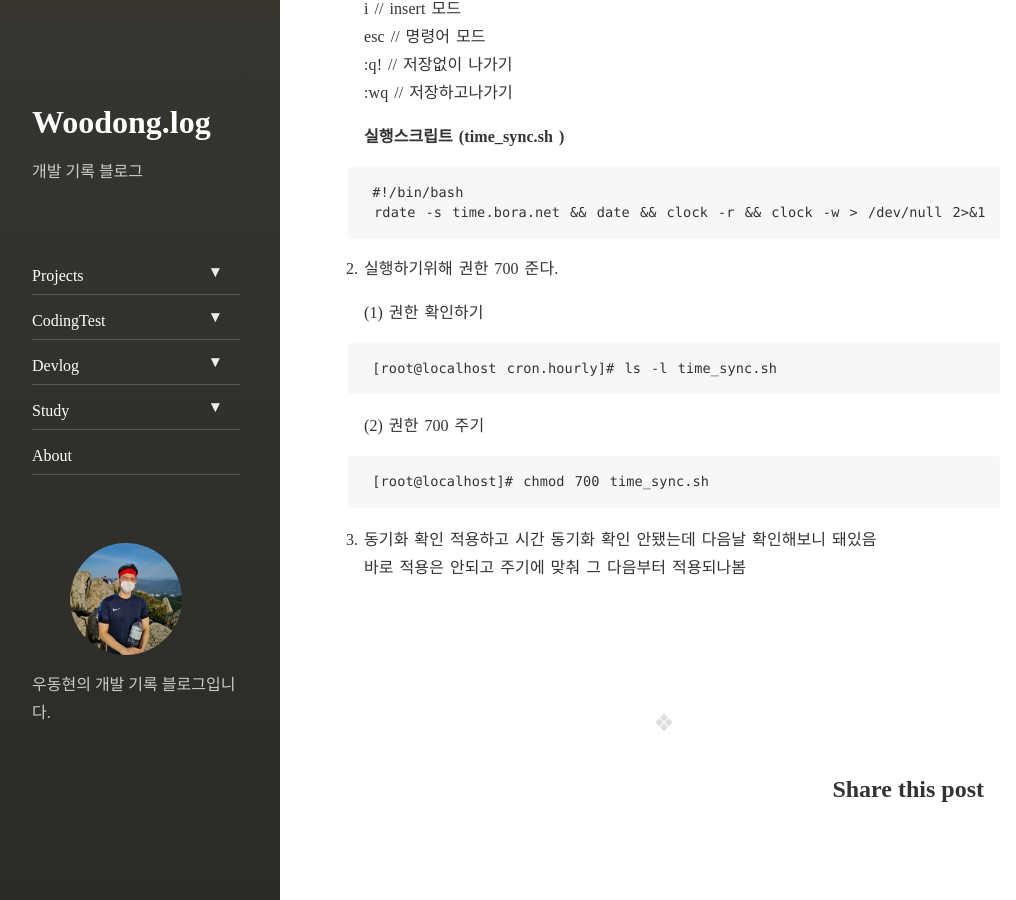
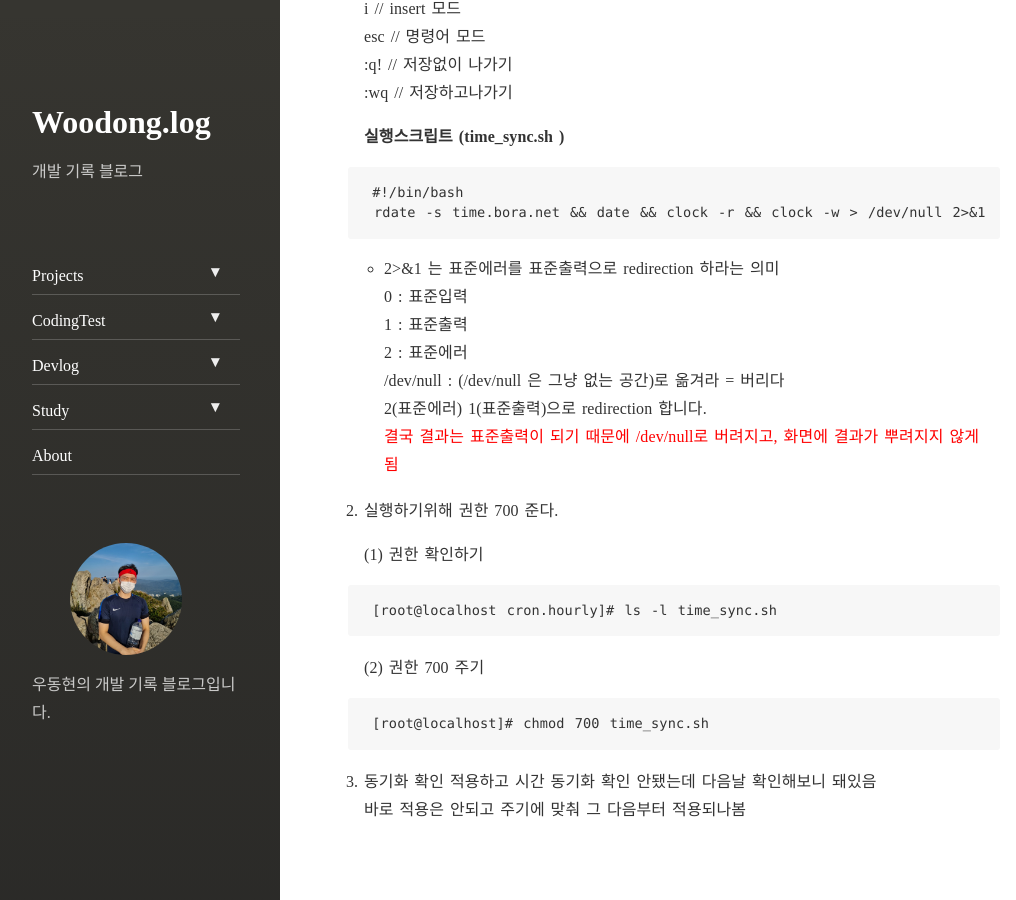
Before and after one commit to dhsj8405/dhsj8405.github.io, a Jekyll site: the page built from _posts/2021-02-15-linux-01.markdown, in a window 1280 px wide and 900 px high, scrolled down 768 px. Shown: the whole window, without its empty margins (8-1024 px from the left). Built offline with Jekyll 4.4.1, drawn with Linux system fonts in a browser that asks for light colours; nearby versions of some CDN libraries; comment, search, counter and statistics services are not loaded.

Commit message:
dev/null 뜻 설명

````diff
--- a/_posts/2021-02-15-linux-01.markdown
+++ b/_posts/2021-02-15-linux-01.markdown
@@ -38,6 +38,13 @@ comments: true
 	#!/bin/bash
 	rdate -s time.bora.net && date && clock -r && clock -w > /dev/null 2>&1
 	```
+	- 2>&1 는 표준에러를 표준출력으로 redirection 하라는 의미
+	0 : 표준입력
+	1 : 표준출력
+	2 : 표준에러
+/dev/null : (/dev/null 은 그냥 없는 공간)로 옮겨라 = 버리다
+2(표준에러) 1(표준출력)으로 redirection 합니다.
+<span style = "color : red">결국 결과는 표준출력이 되기 때문에 /dev/null로 버려지고, 화면에 결과가 뿌려지지 않게 됨</span>
 
 2. 실행하기위해 권한 700 준다.
 
````
